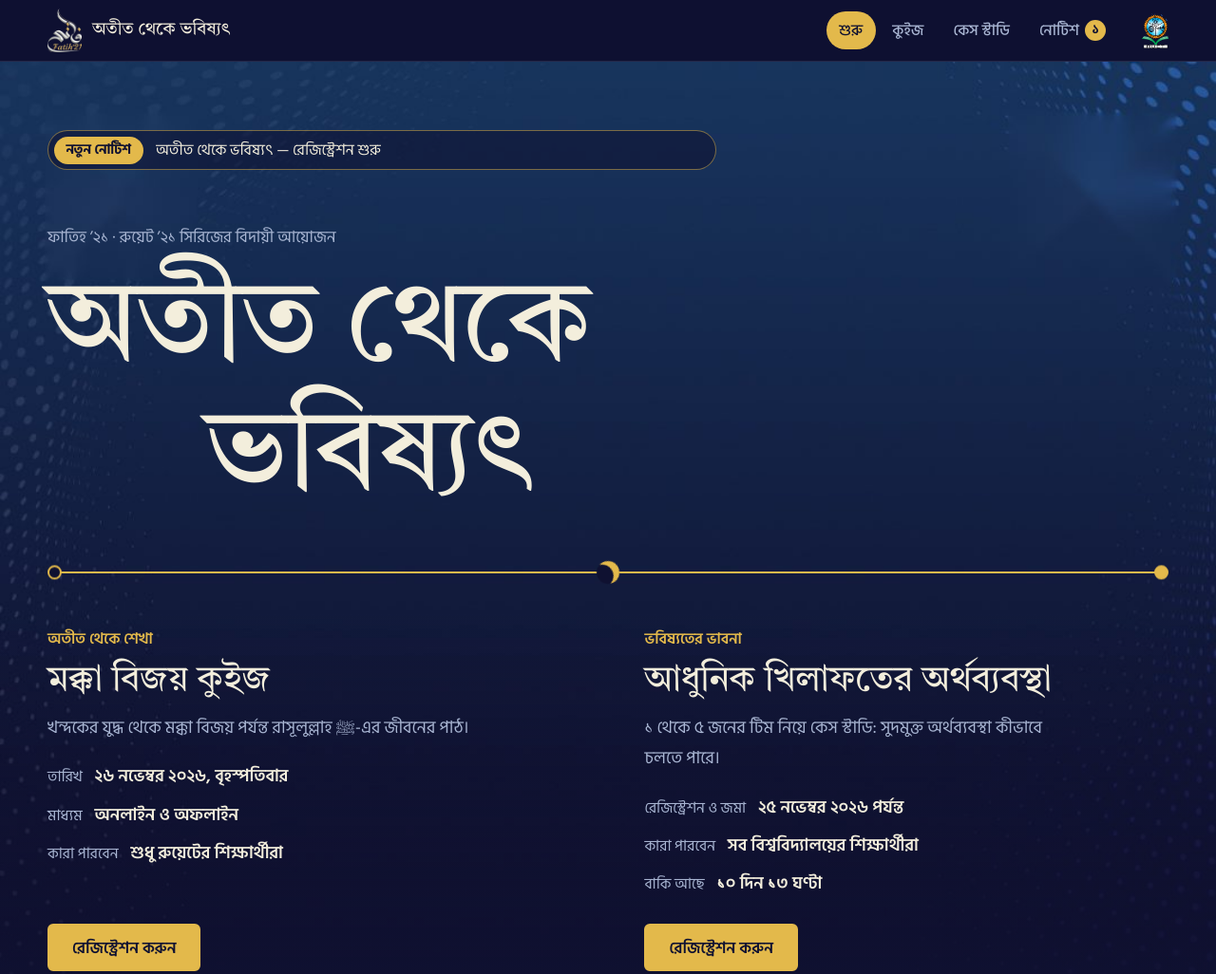
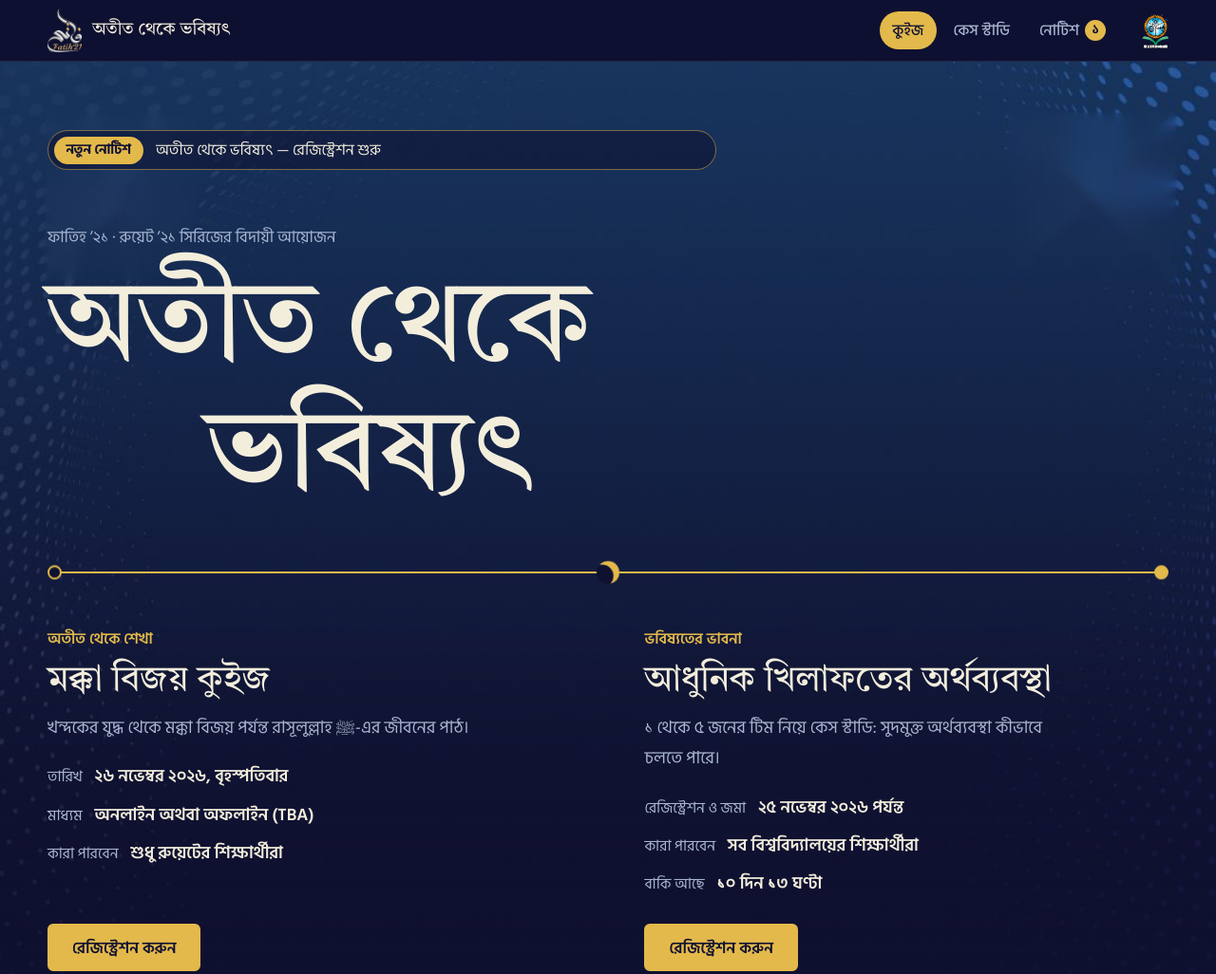
Before and after one commit to Q3Alpha/Fatih-Past2future, a plain HTML site: page index.html in a window 1280 px wide. Shown: the top 1026 px of the page at 95% size. Drawn offline with Linux system fonts and the light colour scheme.

Commit message:
Update index.html

```diff
--- a/index.html
+++ b/index.html
@@ -25,7 +25,6 @@
       <span>অতীত থেকে ভবিষ্যৎ</span>
     </a>
     <nav class="nav" aria-label="প্রধান মেনু">
-      <a href="#home" data-nav="home">শুরু</a>
       <a href="#quiz" data-nav="quiz">কুইজ</a>
       <a href="#case" data-nav="case">কেস স্টাডি</a>
       <a href="#notices" data-nav="notices">নোটিশ <span class="badge" id="noticeCount" hidden></span></a>
@@ -65,7 +64,7 @@
         <p class="entry__lead">খন্দকের যুদ্ধ থেকে মক্কা বিজয় পর্যন্ত রাসূলুল্লাহ ﷺ-এর জীবনের পাঠ।</p>
         <dl class="entry__facts">
           <div><dt>তারিখ</dt><dd>২৬ নভেম্বর ২০২৬, বৃহস্পতিবার</dd></div>
-          <div><dt>মাধ্যম</dt><dd>অনলাইন ও অফলাইন</dd></div>
+          <div><dt>মাধ্যম</dt><dd>অনলাইন অথবা অফলাইন (TBA)</dd></div>
           <div><dt>কারা পারবেন</dt><dd>শুধু রুয়েটের শিক্ষার্থীরা</dd></div>
         </dl>
         <a class="btn btn--gold" href="#quiz-register">রেজিস্ট্রেশন করুন</a>
```
